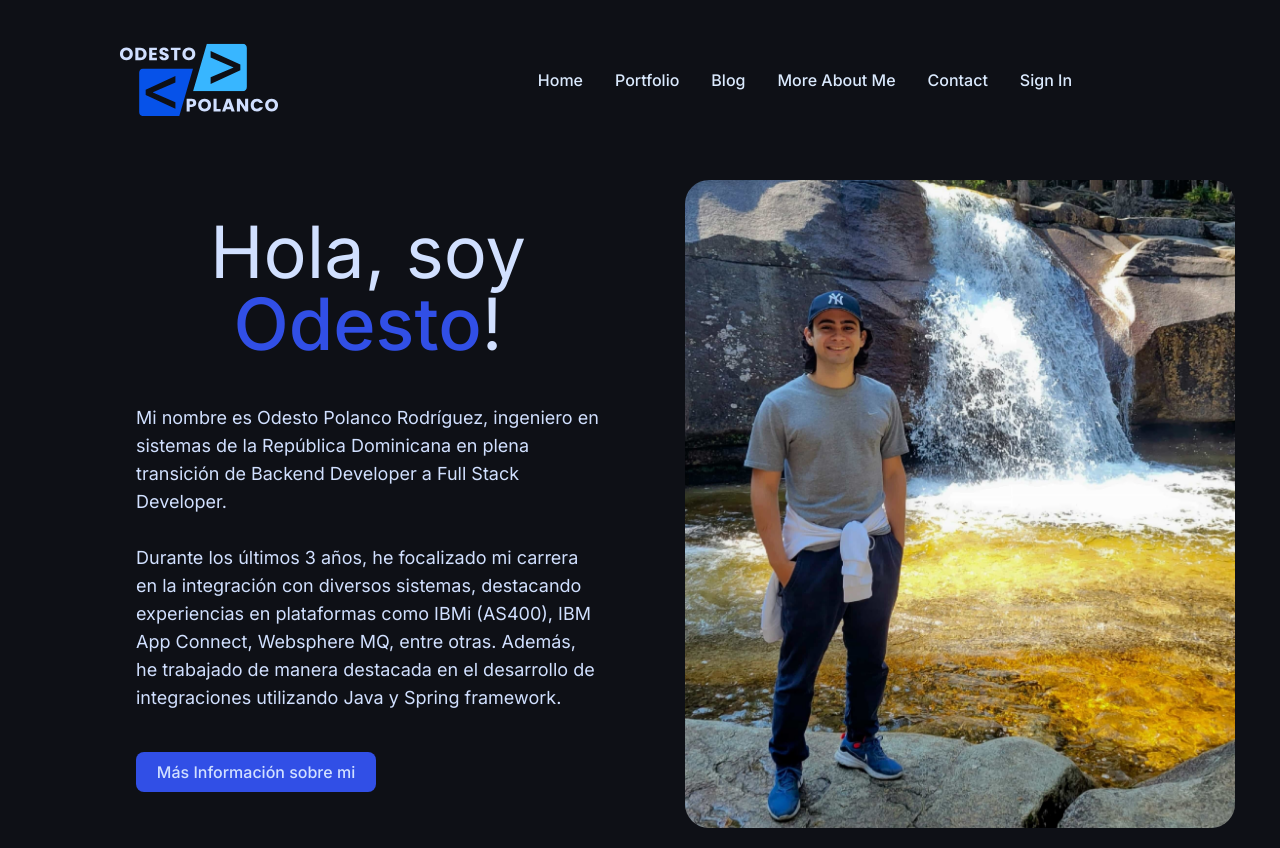
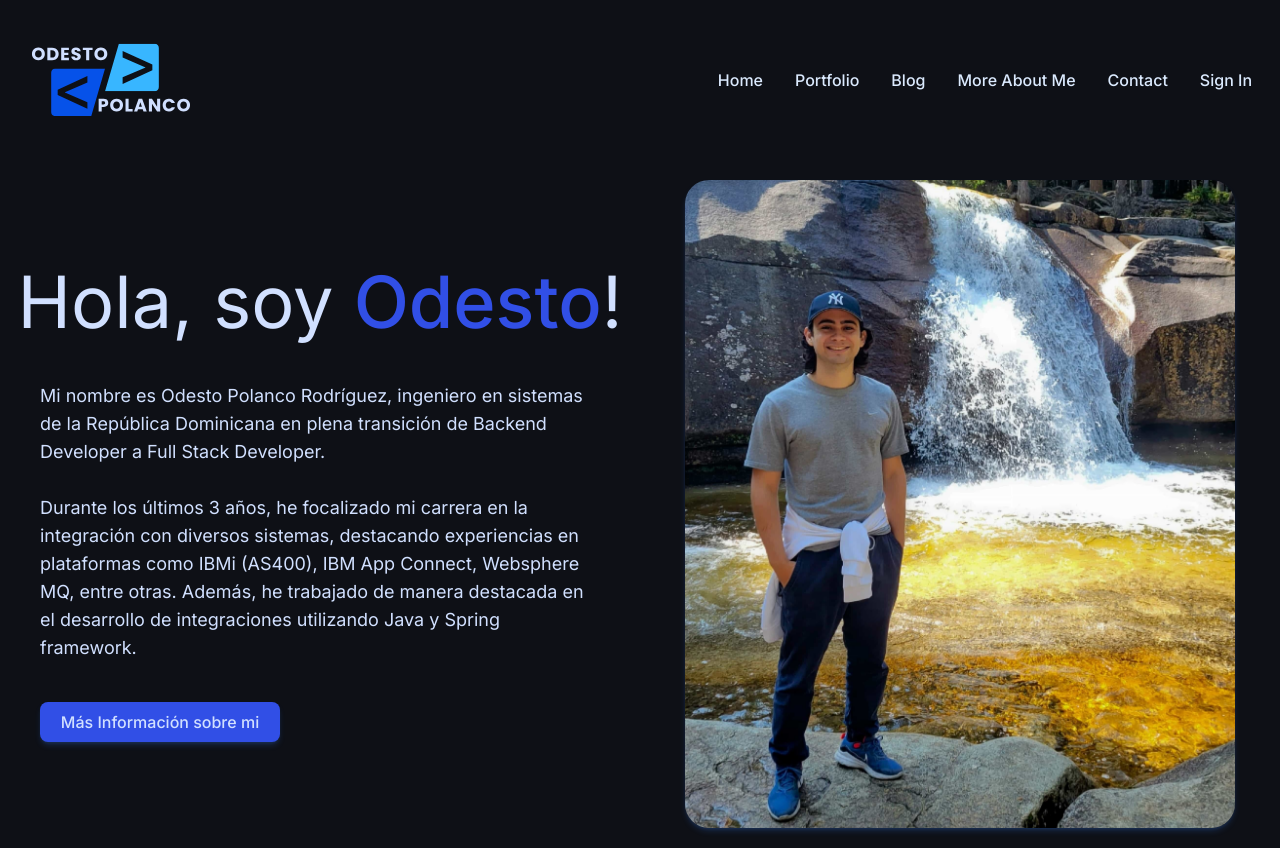
Before and after one commit to otsedo/odestopolanco.com, a Next.js app: page / in a window 1280 px wide. Built offline with nearby package versions, Linux system fonts and the light colour scheme; no server answers.

Commit message:
adelanto

```diff
--- a/components/Hero.tsx
+++ b/components/Hero.tsx
@@ -6,7 +6,7 @@ const Hero = () => {
   return (
     <section className='grid md:grid-cols-6 w-full '>
 
-      <div className='col-span-3 md:my-auto mt-5 md:ml-24'>
+      <div className='col-span-3 md:my-auto mt-5 lg:ml-28'>
         <h1 className='text-5xl md:text-7xl text-center mb-11'>Hola, soy <span className='text-primaryBlue font-medium'>Odesto</span>!</h1>
         <p className='mx-10 text-lg mb-10'>
           Mi nombre es Odesto Polanco Rodríguez, ingeniero en sistemas de la República Dominicana en plena transición de Backend Developer a Full Stack Developer. <br /><br />
@@ -14,19 +14,19 @@ const Hero = () => {
         </p>
 
         <div className='flex justify-start mx-10'>
-          <Button className="w-60 justify-center">
+          <Button className="w-60 justify-center shadow-md shadow-blue-500/20">
             <Link href='/admin'>Más Información sobre mi</Link>
           </Button>
         </div>
       </div>
 
-      <div className='flex col-span-3 justify-center items-center mx-5 my-5'>
+      <div className='flex col-span-3 justify-center items-center mx-5 my-5  suyo-0 image-container '>
         <Image
           src='/assets/img/profile.png'
           width={550}
           height={0}
           alt='Profile picture'
-          className='rounded-3xl'
+          className='rounded-3xl shadow-md shadow-blue-500/20'
         />
       </div>
     </section >
--- a/components/Navbar.tsx
+++ b/components/Navbar.tsx
@@ -7,8 +7,8 @@ import Logo from '../public/assets/img/logo.svg'
 
 const Navbar = () => {
   return (
-    <div className='flex justify-between items-center w-full h-40 px-2 md:px-24 md:pr-48'>
-      <div className="logo-container">
+    <div className='flex justify-between items-center w-full h-40 px-2 lg:px-16 xl:pr-48 md:pr-3  ' >
+      <div className="logo-container lg:ml-7 ">
         <Link href='/'>
           <Image alt='picture of Odesto Polanco' src={Logo} height={100} width={200} id='logo' />
         </Link>
--- a/tailwind.config.ts
+++ b/tailwind.config.ts
@@ -10,8 +10,8 @@ const config: Config = {
     screens: {
       sm: "480px",
       md: "768px",
-      lg: "1020px",
-      xl: "1440px",
+      lg: "1326px",
+      xl: "1800px",
     },
     extend: {
       colors: {
```
